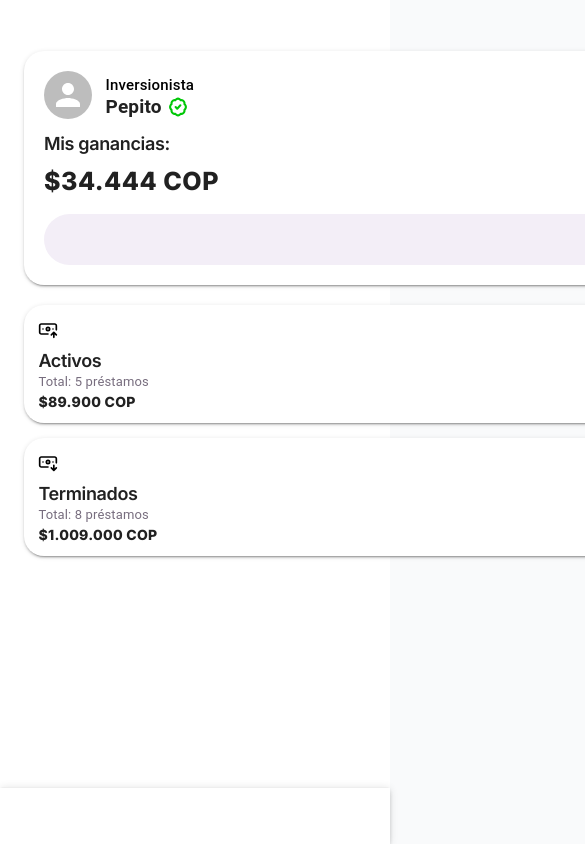
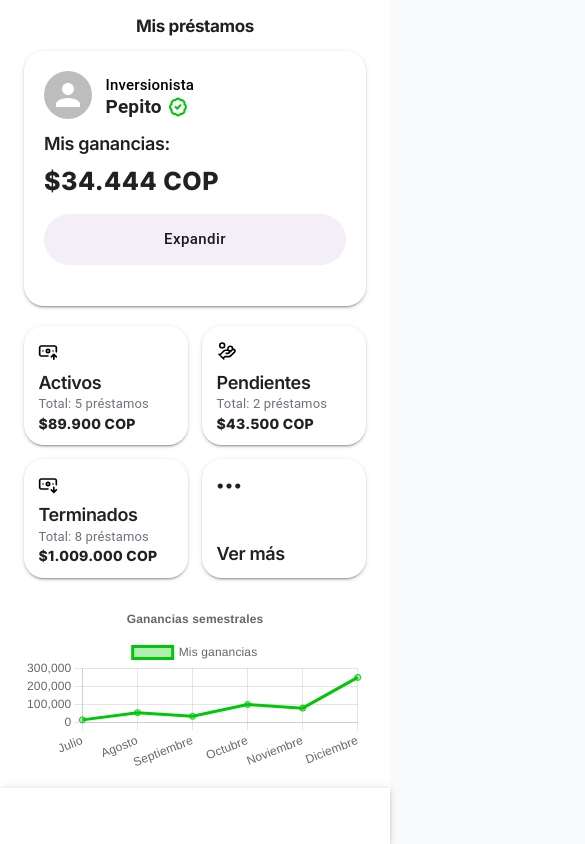
Before and after one commit to SebitasDev/Nummora_self, a Next.js app: page /dashboard/lender in a window 390 px wide. Shown: the top 844 px of the page, 585 px wide, since content can reach past the window. Built offline with nearby package versions, Linux system fonts and the light colour scheme; some icons are missing; what @mui/material-nextjs would draw is missing.

Commit message:
feat(Dashboard): Se termino el responsive

```diff
--- a/src/app/dashboard/lender/components/InvestmentDistributionChart.tsx
+++ b/src/app/dashboard/lender/components/InvestmentDistributionChart.tsx
@@ -15,8 +15,8 @@
 
     return (
         <Box sx={{
-            width: 250,
-            height: 250,
+            width: 350,
+            height: 350,
             margin: '0 auto',
             ...sx
         }}>
--- a/src/components/layouts/DashboardTemplate.tsx
+++ b/src/components/layouts/DashboardTemplate.tsx
@@ -14,21 +14,16 @@
             sx={{
                 mt: 1.3,
                 textAlign: 'center',
-                display: 'grid',
-                gridTemplateColumns: "1fr 1fr 1fr",
-                gridTemplateAreas: `
+
+                [themeMUI.breakpoints.up('sm')]: {
+                    display: 'grid',
+                    gridTemplateColumns: "1fr 1fr 1fr",
+                    gridTemplateAreas: `
                   "title       title         title"
                   "userProfile loanStatus    loanStatus"
                   "charts      charts        charts"
                 `,
-                [themeMUI.breakpoints.down('sm')]: {
-                    gridTemplateAreas: `
-                    "title"
-                    "userProfile"
-                    "loanStatus"
-                    "charts"
-                  `,
-                  gridTemplateColumns: '1fr',
+                    gap: 2,
                 },
             }}
         >
--- a/src/components/organims/LoanStatusGrid.tsx
+++ b/src/components/organims/LoanStatusGrid.tsx
@@ -1,6 +1,6 @@
 'use client'
 
-import {Box} from "@mui/material";
+import {Box, useTheme} from "@mui/material";
 import {LoanStatusCard} from "@/components/molecules/LoanStatusCard";
 import {LoanIssuedIcon} from "@/components/atoms/LoanIssuedIcon";
 import {Currency} from "@/enums";
@@ -9,13 +9,17 @@
 import {SeeMoreCard} from "@/components/molecules/SeeMoreCard";
 
 export const LoanStatusGrid = () => {
+    const themeMUI = useTheme();
     return (
         <Box
             sx={{
                 display: "grid",
                 gridTemplateColumns: "1fr 1fr",
                 gap: 1.8,
-                mt: 2.5
+
+                [themeMUI.breakpoints.down('sm')]: {
+                    mt: 2.5
+                },
             }}
         >
             <LoanStatusCard
--- a/src/components/organims/UserProfileCard.tsx
+++ b/src/components/organims/UserProfileCard.tsx
@@ -22,17 +22,24 @@
             sx={{
                 width: "100%",
                 display: "flex",
-                justifyContent: "right"
+                justifyContent: "right",
+
+                [themeMUI.breakpoints.down('sm')]: {
+                    width: "auto",
+                },
             }}
         >
             <Paper
                 elevation={2}
                 sx={{
                     width: '100%',
-                    height: 'auto',
+                    height: '255px',
                     p: 2.5,
-                    mt: 2,
                     borderRadius: 5,
+
+                    [themeMUI.breakpoints.down('sm')]: {
+                        mt: 2,
+                    },
                 }}
             >
                 <ProfileHeader
```
